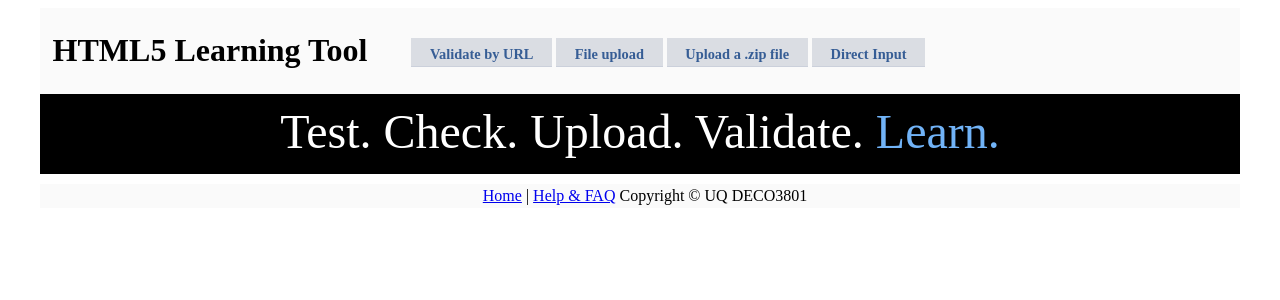
After one commit to matt-shine/HTML5, a PHP site: page /results.php in a window 1280 px wide. The commit adds this page. Shown: the top 300 px of the page. Run offline with PHP 8.4, Linux system fonts and the light colour scheme.

Commit message:
basic integration with site

```diff
--- a/NodeValidator.php
+++ b/NodeValidator.php
@@ -52,6 +52,7 @@ class NodeValidator {
 
     public function __construct($node) {
         $this->node = $node;
+        $this->errors = array();
     }
 
     /**
@@ -73,6 +74,11 @@ class NodeValidator {
         elseif (in_array($this->node->getValue(), $this->bodyTags)) {
             $this->validateBodyTag();
         }
+        $f = fopen("testing.txt", "a");
+        foreach ($this->errors as $err) {
+            fwrite($f, $err . ": " . $this->node->getValue() . "\n");
+        }
+        fclose($f);
      }
 
     private function validateHeadTag() {
--- /dev/null
+++ b/javascript.js
@@ -0,0 +1,27 @@
+function showurl(){
+	document.getElementById("validate-by-url").style.display= 'block';
+	document.getElementById("validate-by-upload").style.display= 'none';
+	document.getElementById("validate-by-zip").style.display= 'none';
+	document.getElementById("validate-by-input").style.display= 'none';
+}
+
+function showfile(){
+	document.getElementById("validate-by-url").style.display= 'none';
+	document.getElementById("validate-by-upload").style.display= 'block';
+	document.getElementById("validate-by-zip").style.display= 'none';
+	document.getElementById("validate-by-input").style.display= 'none';
+}
+
+function showzip(){
+	document.getElementById("validate-by-url").style.display= 'none';
+	document.getElementById("validate-by-upload").style.display= 'none';
+	document.getElementById("validate-by-zip").style.display= 'block';
+	document.getElementById("validate-by-input").style.display= 'none';
+}
+
+function showinput(){
+	document.getElementById("validate-by-url").style.display= 'none';
+	document.getElementById("validate-by-upload").style.display= 'none';
+	document.getElementById("validate-by-zip").style.display= 'none';
+	document.getElementById("validate-by-input").style.display= 'block';
+}
--- /dev/null
+++ b/results.php
@@ -0,0 +1,53 @@
+<!DOCTYPE html>
+<html>
+	<head>
+		<meta http-equiv="Content-Type" content="text/html; charset=UTF-8">
+		<title>HTML5 Learning Tool</title>
+		<link rel="stylesheet" href="style.css">
+		<script type="text/Javascript" src="javascript.js"></script>
+	</head>
+	<body>
+		<div id="container">
+			<div id="header">
+				<table>
+					<tr>
+						<td>
+							<h1 id="header_logo">HTML5 Learning Tool</h1>
+						</td>
+						<td>
+							<ul id="tabset_tabs">
+								<li><a href="javascript:showurl();"><span>Validate by URL</span></a></li>
+								<li><a href="javascript:showfile();"><span>File upload</span></a></li>
+								<li><a href="javascript:showzip();"><span>Upload a .zip file</span></a></li>
+								<li><a href="javascript:showinput();"><span>Direct Input</span></a></li>
+							</ul>
+						</td>
+					</tr>
+				</table>
+			</div>
+
+			<div id="tagline">
+				<p id="slogan">Test. Check. Upload. Validate. <span>Learn.</span></p>
+			</div>
+			<div id="content">
+                            <div id="results">
+                                <?php
+
+                                ?>
+                            </div>
+			</div>
+			<div id="footer" align="center">
+				<table id="footer-table">
+					<tr>
+						<td class="footer-left">
+							<a href="index.html">Home</a> | <a href="help.html">Help & FAQ</a>
+						</td>
+						<td class="footer-right">
+							Copyright &copy; UQ DECO3801
+						</td>
+					</tr>
+				</table>
+			</div>
+		</div>
+	</body>
+</html>
--- /dev/null
+++ b/style.css
@@ -0,0 +1,207 @@
+/* container */
+#container{
+	width: 95%;
+	margin-left:auto;
+	margin-right:auto;
+}
+/* end */
+
+/* header */
+#header{
+	background-color: #FAFAFA;
+	padding-left: 10px;
+}
+/* end */
+
+/* group Tabs */
+
+ul#tabset_tabs {
+	height: 1.59em;
+}
+
+ul#tabset_tabs li {
+	cursor: pointer;
+	float: left;
+	margin-right: 0.245em;
+	background: #DADDE3;
+	border-bottom: 1px solid #CBD0DB;
+	list-style: none;
+}
+
+ul#tabset_tabs li a:link, ul#tabset_tabs li a:visited {
+	color: #365D95;
+	display: block;
+	padding: 0.515em 1.3em 0.215em 0.8em;
+	background: #DADDE3;
+	margin-left: 0.5em;
+	font-size: 0.9em;
+	font-weight: bold;
+	text-decoration: none;
+}
+
+ul#tabset_tabs li a:hover, ul#tabset_tabs li a:active {
+	background-color: #71b3f7;
+}
+
+
+
+ul#tabset_tabs li a:hover span, ul#tabset_tabs li a:active span {
+	color: white;
+}
+
+/* end */
+
+/* tagline */
+
+#tagline {
+	color: white;
+	background-color: black;
+	height: 80px;
+	width: 100%;
+	margin-left: auto;
+	margin-right: auto;
+	margin-top: 0px;
+}
+
+#tagline span {
+	color: #71b3f7;
+}
+
+#tagline p{
+	font-size: 3em;
+	text-align: center;
+	padding-top: 10px;
+	margin-top: 0px;
+}
+
+/* end */
+
+/* intro */
+#intro {
+	width: 70%;
+	margin-left: auto;
+	margin-right: auto;
+	background-color: #FAFAFA;
+	padding: 10px;
+	margin-top: 20px;
+}
+
+/* end */
+
+/* input */
+#input {
+	width: 70%;
+	margin-left: auto;
+	margin-right: auto;
+	background-color: #FAFAFA;
+	padding: 10px;
+	margin-top: 20px;
+	padding: 20px;
+	border-bottom: 1px solid #DCDDE0;
+	margin-bottom: 5px;
+}
+
+fieldset {
+	background: #d0d0d0;
+	border: none;
+}
+
+legend {
+	font-size: 1.5em;
+	padding-top: 40px;
+	letter-spacing: 0.06em;
+}
+
+legend a:link, legend a:visited, legend a:hover, legend a:active {
+	text-decoration: none;
+}
+
+p.instructions {
+	color: #4D525E;
+	padding-bottom: 1em;
+	padding-top: 0.5em;
+}
+
+p.instructions label {
+	color: #4D525E;
+	padding: 0;
+	margin: 0;
+	font-size: 1em;
+}
+
+p.submit_button {
+	padding: 0.6em 0 0;
+	margin: 0;
+	text-align: center;
+}
+
+input#url, input#file, input#uploaded_file, textarea {
+	font-family: Monaco, "Courier New", Monospace;
+	font-size: 0.9em;
+	border: 1px solid #bbb;
+	border-top: 1px solid #777;
+	border-bottom: 1px solid #ddd;
+	padding: 0.2em 0.2em;
+	max-width: 1000px;
+	font-variant: normal;
+}
+
+input#url, input#file, input#uploaded_file {
+	width: 85%;
+	margin: 0.3em 0 0 1em;
+}
+
+input#file, input#uploaded_file {
+	width: 30em;
+}
+
+a.submit {
+	display: block;
+	width: 10em;
+	text-align: center;
+	margin: 0 auto;
+	text-decoration: none;
+}
+
+textarea {
+	width: 98.5%;
+}
+
+p.submit_button input {
+	overflow: visible;
+	width: auto;
+	background: #fff;
+	color: #365D95;
+	padding: 0.3em 0.4em 0.1em 0.3em;
+	font-size: 1.2em;
+	width: 12em;
+	text-align: center;
+	border-bottom: 2px solid #444;
+	border-right: 2px solid #444;
+	border-top: 1px solid #aaa;
+	border-left: 1px solid #aaa;
+	cursor: pointer;
+}
+
+p.submit_button input:active {
+	color: #1f2126;
+	border-bottom: 1px solid #aaa;
+	border-right: 1px solid #aaa;
+	border-top: 2px solid #444;
+	border-left: 2px solid #444;
+}
+
+label {
+	font-size: 0.9em;
+	padding-left: .2em;
+	padding-right: .2em;
+}
+/* end */
+
+/* footer */
+#footer{
+	background-color: #FAFAFA;
+	padding-left: 10px;
+	margin-top: 10px;
+}
+/* end */
```
Also changed, not shown: fileUpload.php (added, +38 -0 lines), index.php (+112 -13 lines), testing.txt (+5 -3 lines), upload/test.html (added, +14 -0 lines).
